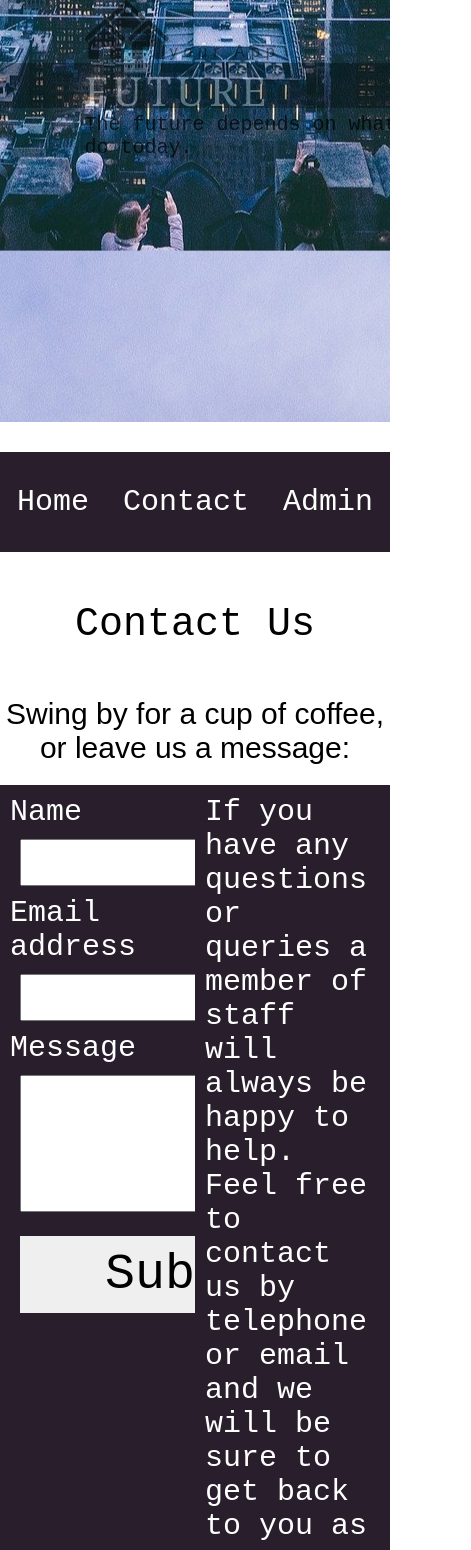
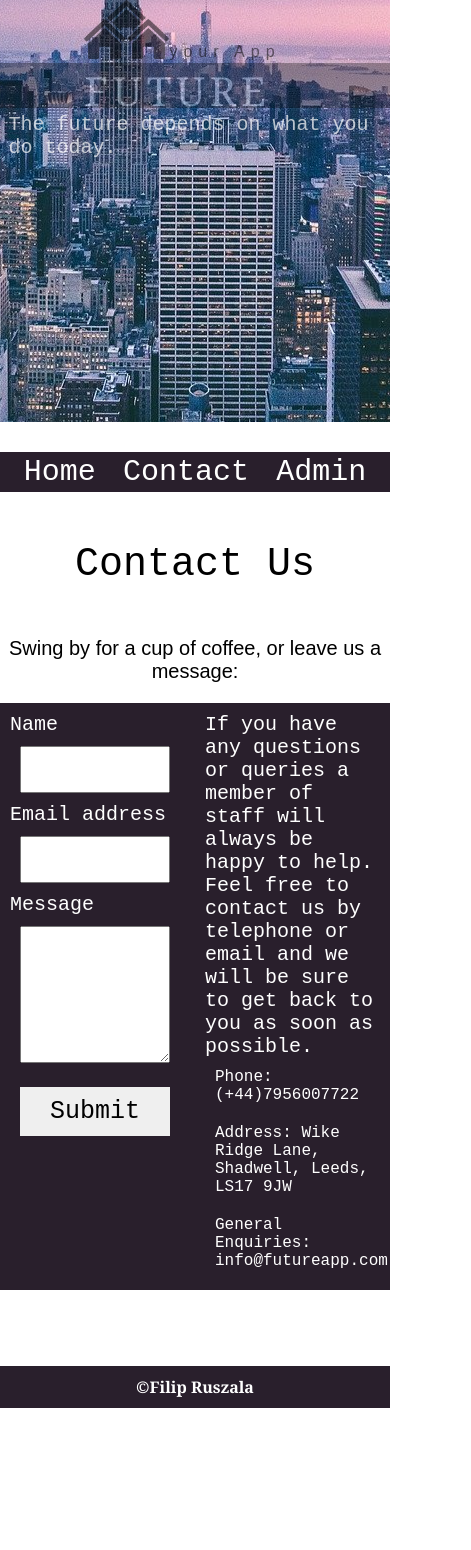
Before and after one commit to JOOLZ91/FutureApp_React_Router, a React (Create React App) app: page /contact in a window 390 px wide. Shown: the top 1550 px of the page, 471 px wide, since content can reach past the window. After the commit the page ends 1408 px from the top, so only its background shows below. Built offline with nearby package versions, Linux system fonts and the light colour scheme.

Commit message:
mobile ready

```diff
--- a/src/styles/AdminPage.css
+++ b/src/styles/AdminPage.css
@@ -1,3 +1,9 @@
 .Login {
   padding: 50px 0;
 }
+
+@media (max-width: 992px) {
+  .Login {
+    padding-left: 20px;
+  }
+}
--- a/src/styles/App.css
+++ b/src/styles/App.css
@@ -35,3 +35,13 @@ footer {
   color: white;
   height: 5vh;
 }
+
+@media (max-width: 992px) {
+  aside {
+    min-height: 40px
+  }
+
+  header {
+    background-position: 50% 70%
+  }
+}
--- a/src/styles/Contact.css
+++ b/src/styles/Contact.css
@@ -81,3 +81,36 @@ div.App {
   font-size: 20px;
   padding: 10px 50px;
 }
+
+
+  @media (max-width: 992px) {
+    p {
+      font-size: 20px;
+    }
+
+    textarea {
+      width: 150px;
+    }
+
+    .btn-primary {
+      width: 150px;
+      font-size: 25px;
+    }
+
+    label {
+      font-size: 20px;
+    }
+
+    input {
+      width: 150px;
+    }
+
+    .swing {
+      font-size: 20px;
+    }
+
+    .phone {
+      font-size: 16px;
+      padding: 10px 10px;
+    }
+  }
--- a/src/styles/Header.css
+++ b/src/styles/Header.css
@@ -32,7 +32,7 @@ div p.motto {
   left: 10vh;
   top: 50px;
   font-family: 'Courier New', Courier, monospace;
-  color: black;
+  color: rgb(255, 255, 255);
   opacity: 0.7;
 }
 
@@ -46,3 +46,10 @@ div p.motto {
   letter-spacing: 6px;
 
 }
+
+@media (max-width: 992px) {
+  div p.motto {
+    font-size: 20px;
+    left: 1vh;
+  }
+}
--- a/src/styles/Homepage.css
+++ b/src/styles/Homepage.css
@@ -41,3 +41,23 @@ span.futurespan {
     color: white;
     border-radius: 50px;
   }
+
+  @media (max-width: 992px) {
+    p.main {
+      font-size: 20px;
+      padding-left: 10px;
+    }
+
+    li {
+      font-size: 20px;
+      padding-left: 10px;
+      padding-right: 10px;
+    }
+
+    ul {
+      line-height: 40px;
+      padding-left: 10px;
+      padding-right: 10px;
+    }
+
+  }
```
Also changed, not shown: 1 other file (tests, documents, lock files or other folders).
